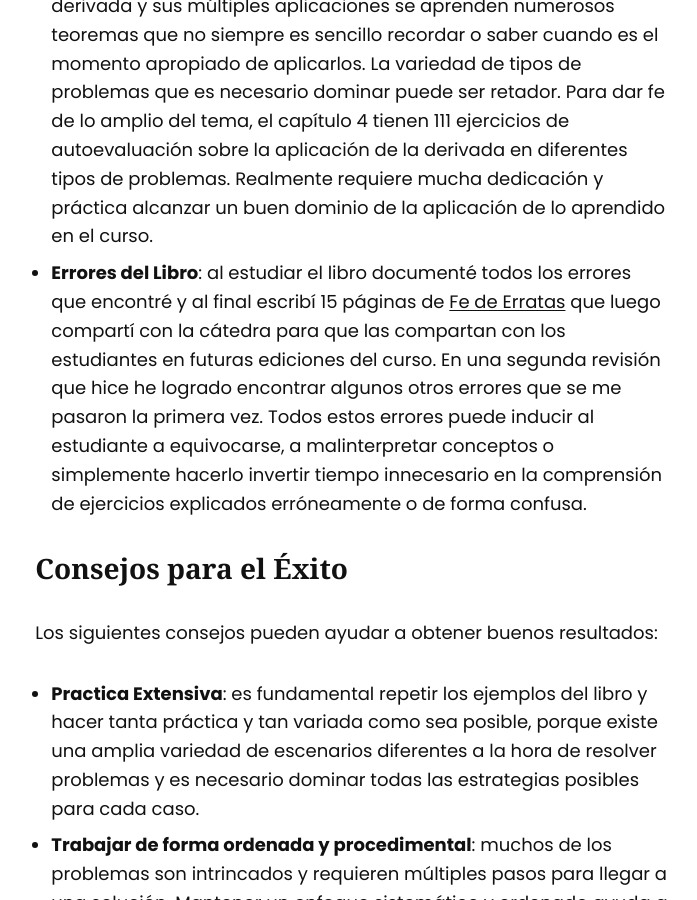
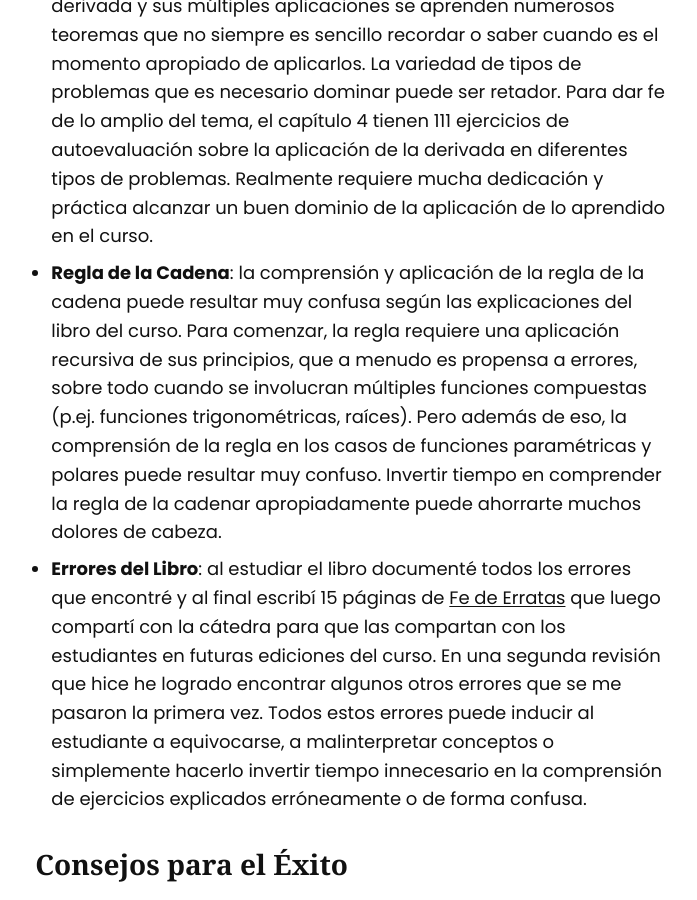
Before and after one commit to asoesem/asoesem.github.io, a Jekyll site: the page built from _posts/2026-10-31-calculo-diferencial.md, in a window 1280 px wide and 900 px high, scrolled down 6437 px. Shown: the whole window, without its empty margins (454-1151 px from the left). Built offline with Jekyll 4.4.1, drawn with Linux system fonts in a browser that asks for light colours; a script that is not in the unit is left out; the table of contents is made by our own code; some of the changed text lies outside the part shown.

Commit message:
Recomendaciones adicionales en el post de calculo diferencial

```diff
--- a/_posts/2026-10-31-calculo-diferencial.md
+++ b/_posts/2026-10-31-calculo-diferencial.md
@@ -98,6 +98,7 @@
 * **Escritura de Demostraciones**: una parte del aprendizaje redundará en la escritura de demostraciones, para límites de diferentes tipos y para conjuntos acotados. Si se traen vacíos en este campo puede resultar retador comprender las demostraciones en el libro y más aún la escritura propia de demostraciones que son requeridas en el capítulo de límites y en del continuidad al estudiar conjuntos acotados.
 * **Dominio de Funciones**: el curso se basa en una buena comprensión de todo tipo de funciones. Particularmente saber cómo determinar el dominio máximo es un requisito fundamental. Y una amplia comprensión de la función afín y sus propiedades será fundamental para un mejor entendimiento de la derivada y la resolución de múltiples tipos de problemas. El curso también asume un buen dominio de las funciones trigonométricas, y muchos ejercicios van a poner a prueba el dominio del estudiante en este campo, llegando incluso a exigir que se conozcan las identidades trigonométricas fundamentales de memoria. Un repaso de estos temas antes de llevar al curso solo puede redundar en un mejor desempeño.
 * **Numerosos Teoremas y Tipos de Problemas**: en el estudio de la derivada y sus múltiples aplicaciones se aprenden numerosos teoremas que no siempre es sencillo recordar o saber cuando es el momento apropiado de aplicarlos. La variedad de tipos de problemas que es necesario dominar puede ser retador. Para dar fe de lo amplio del tema, el capítulo 4 tienen 111 ejercicios de autoevaluación sobre la aplicación de la derivada en diferentes tipos de problemas. Realmente requiere mucha dedicación y práctica alcanzar un buen dominio de la aplicación de lo aprendido en el curso.
+* **Regla de la Cadena**: la comprensión y aplicación de la regla de la cadena puede resultar muy confusa según las explicaciones del libro del curso. Para comenzar, la regla requiere una aplicación recursiva de sus principios, que a menudo es propensa a errores, sobre todo cuando se involucran múltiples funciones compuestas (p.ej. funciones trigonométricas, raíces). Pero además de eso, la comprensión de la regla en los casos de funciones paramétricas y polares puede resultar muy confuso. Invertir tiempo en comprender la regla de la cadenar apropiadamente puede ahorrarte muchos dolores de cabeza.
 * **Errores del Libro**: al estudiar el libro documenté todos los errores que encontré y al final escribí 15 páginas de [Fe de Erratas][34] que luego compartí con la cátedra para que las compartan con los estudiantes en futuras ediciones del curso. En una segunda revisión que hice he logrado encontrar algunos otros errores que se me pasaron la primera vez. Todos estos errores puede inducir al estudiante a equivocarse, a malinterpretar conceptos o simplemente hacerlo invertir tiempo innecesario en la comprensión de ejercicios explicados erróneamente o de forma confusa.
 
 ## Consejos para el Éxito
@@ -123,7 +124,8 @@
 Las siguientes herramientas tecnológicas pueden resultar útiles:
 
 * [GeoGebra][22]: es la herramienta fundamental para visualizar funciones, comprender mejor su comportamiento e incluso como sistema de álgebra computacional (CAS).
-* También se pueden utilizar herramientas como [Wolfram Mathematica][23], [SageMath][24], [GNU Octave][26], o incluso calculadoras en línea como [WolframAlpha][25].
+* Calculadoras como [Symbolab][35] y [Wolfram Alpha][25] pueden resultar muy útiles pues explican el desarrollo de las operaciones matemáticas paso a paso.
+* También se pueden utilizar herramientas CAS (computer algebra systems) como [Wolfram Mathematica][23], [SageMath][24], [GNU Octave][26] para resolver problemas más complejos.
 
 ## Si Deseo Llevar el Curso
 
@@ -170,3 +172,4 @@
 [32]:https://unedcr-my.sharepoint.com/:b:/g/personal/edwin_dalorzo_uned_cr/IQB6_3ymfqVJTasudsF7b-TcAV8Y0E4ml_EjP12pnw253JE?e=6dxEoD
 [33]:https://unedcr-my.sharepoint.com/:b:/g/personal/edwin_dalorzo_uned_cr/IQAgEwqyVGdPRZ20gJHEiqRrAf-0awdsgY11ID3fYBozKQA?e=YzgdzE
 [34]:https://unedcr-my.sharepoint.com/:b:/g/personal/edwin_dalorzo_uned_cr/IQC_Jgmaa2w5S7jQsF2xZHvgAUjlFiqLZktkX3GplCUkRoY?e=aO1fZE
+[35]:https://es.symbolab.com/
```
